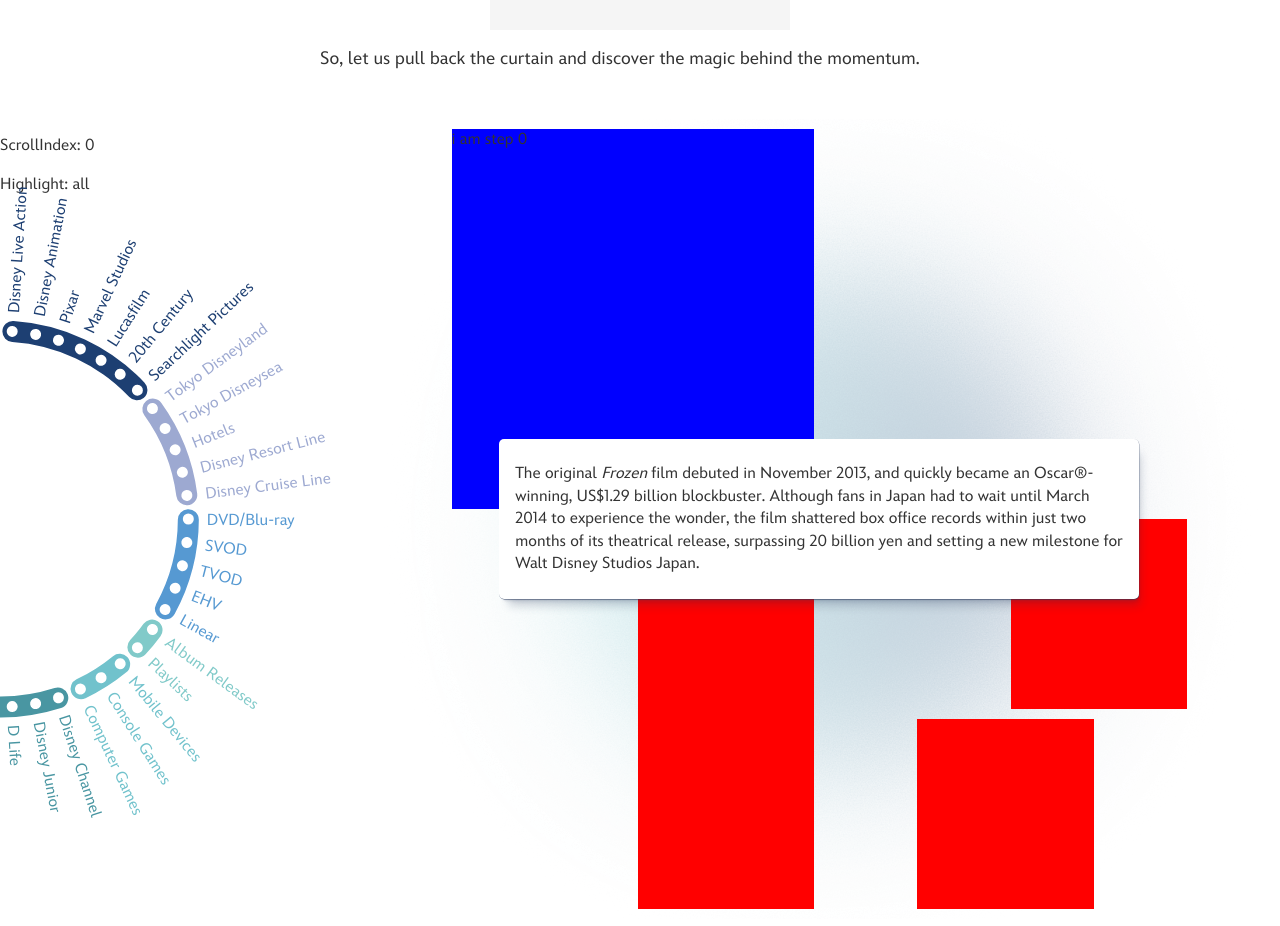
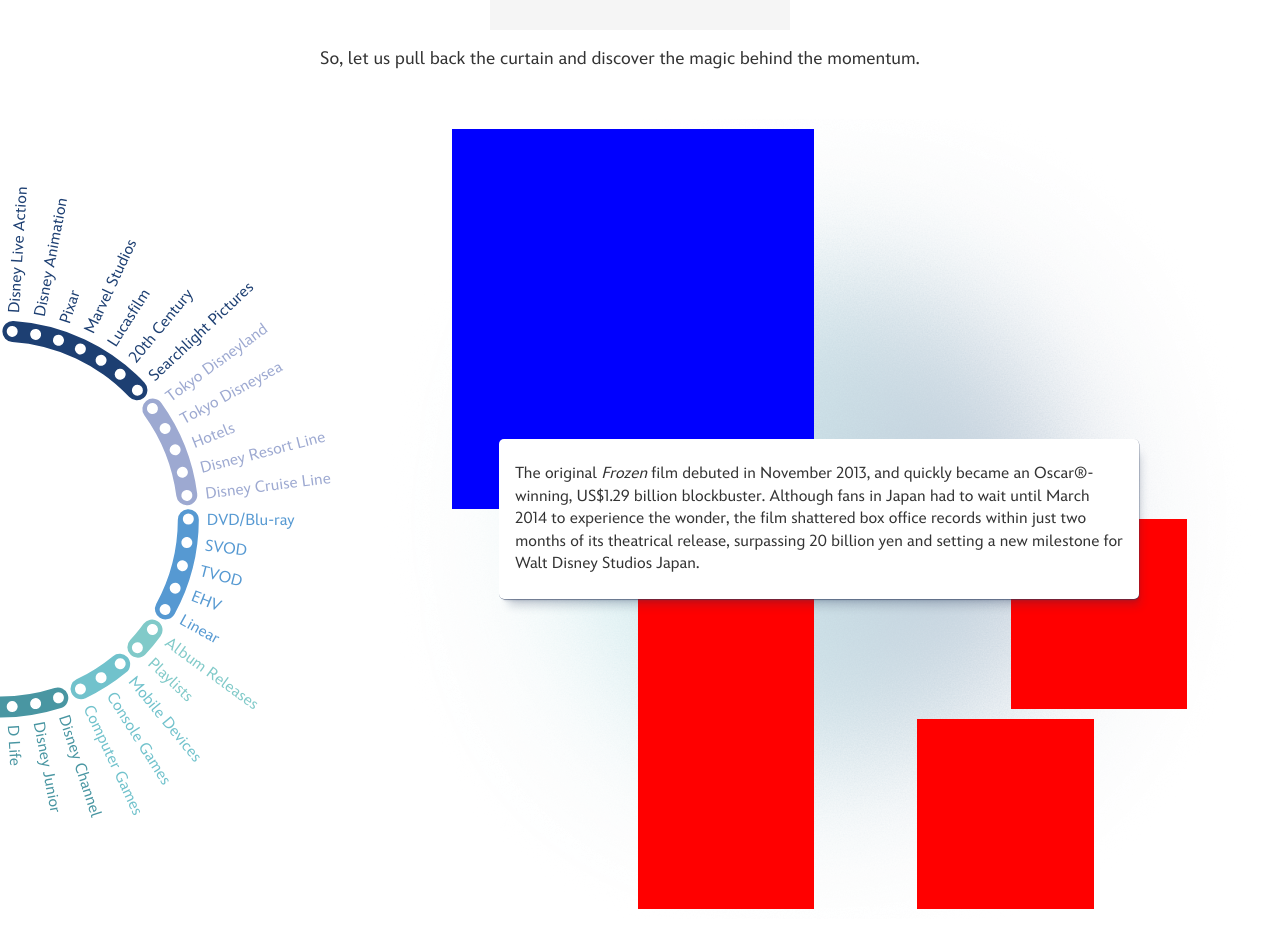
Before and after one commit to officeofjane/diana-frost-january, a SvelteKit app: page / in a window 1280 px wide. Shown: the part 1420-2346 px from the top of the page. Built offline with nearby package versions, Linux system fonts and the light colour scheme.

Commit message:
clean up

```diff
--- a/src/components/ScrollyWrapper.svelte
+++ b/src/components/ScrollyWrapper.svelte
@@ -53,8 +53,6 @@
           <Wheel width={wheelWrapperWidth} height={wheelWrapperHeight} highlight={slice(scrollIndex).highlight}/>
         </div>
       </div>
-      <p>ScrollIndex: {scrollIndex}</p>
-      <p>Highlight: {slice(scrollIndex).highlight}</p>
     </div>
     <!-- pass down isActive state prop into step layout component, then apply class inside component to trigger animation -->
     <div class="right">
--- a/src/components/Wheel.svelte
+++ b/src/components/Wheel.svelte
@@ -43,7 +43,7 @@
     .value((d) => d.labels.length);
   const wheelData = wheelPie(data);
 
-  console.log(wheelData);
+  // console.log(wheelData);
 </script>
 
 <svg viewBox="0, 0, {width}, {height}">
--- a/src/components/layout/Step0.svelte
+++ b/src/components/layout/Step0.svelte
@@ -6,7 +6,6 @@
 
 <div class={["layout-wrapper", {active: isActive}]}>
   <div class="image a">
-    i am step 0
   </div>
   <div class="image b">
   </div>
--- a/src/components/layout/Step1.svelte
+++ b/src/components/layout/Step1.svelte
@@ -6,7 +6,6 @@
 
 <div class={["layout-wrapper", {active: isActive}]}>
   <div class="image a">
-    i am step 1
   </div>
   <div class="image b">
   </div>
--- a/src/components/layout/Step2.svelte
+++ b/src/components/layout/Step2.svelte
@@ -6,7 +6,6 @@
 
 <div class={["layout-wrapper", {active: isActive}]}>
   <div class="image a">
-    i am step 2
   </div>
   <div class="image b">
   </div>
```
